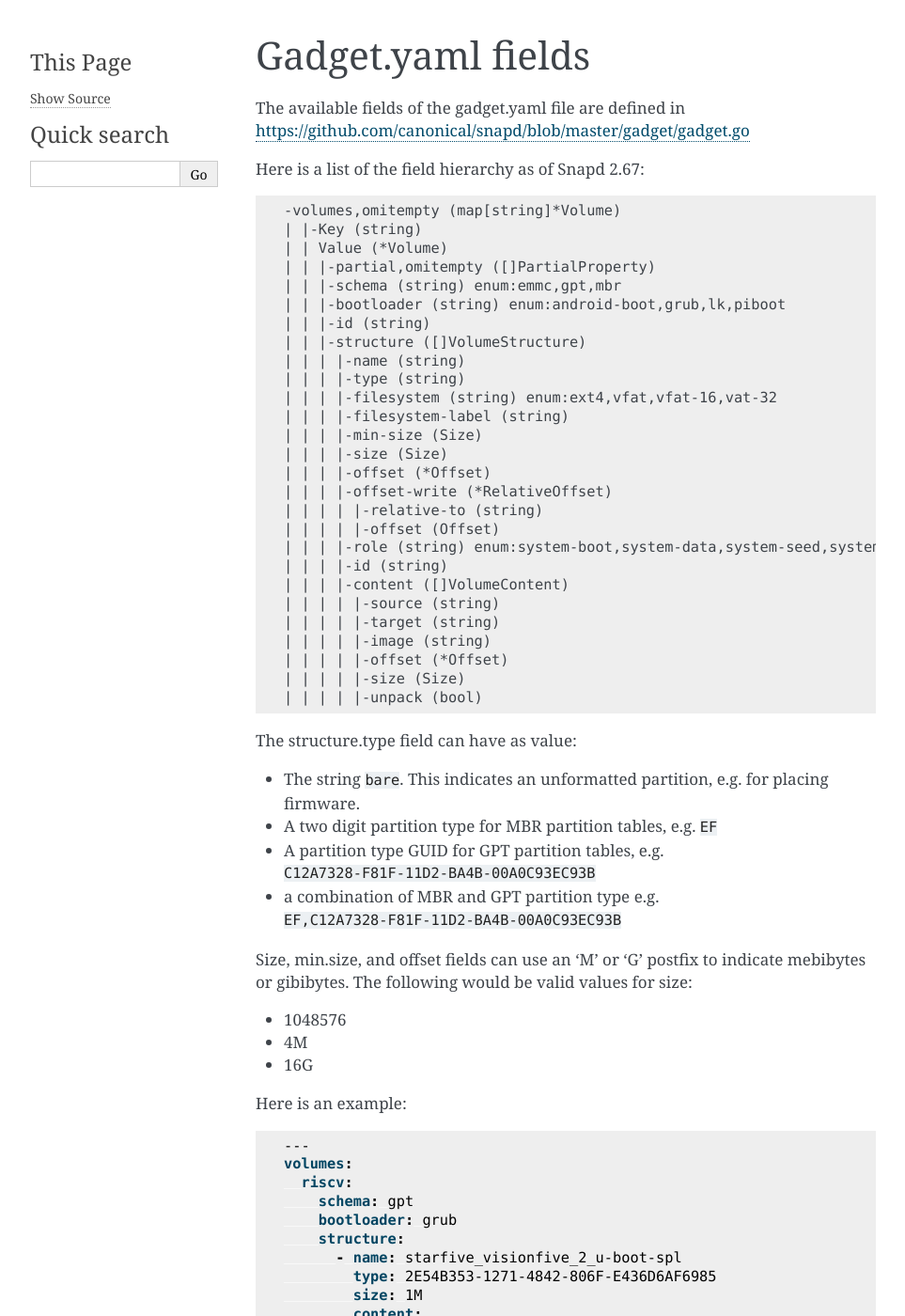
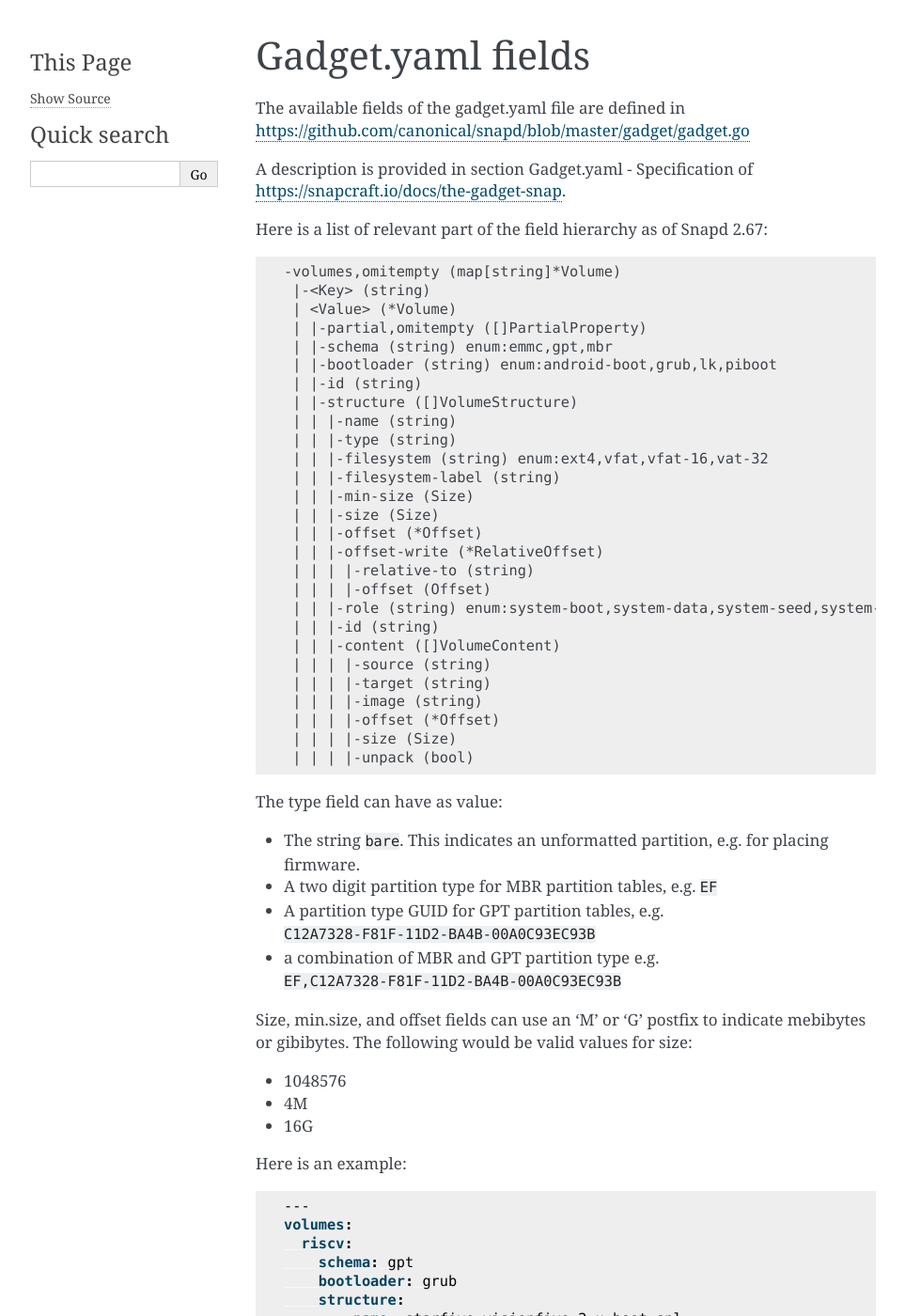
Before and after one commit to canonical/risc-v-cookbook, a Sphinx documentation site: the page built from docs/reference/gadget-definition.rst, in a window 1280 px wide and 1400 px high. Shown: the whole window at 94% size, without its empty margins (148-1111 px from the left). Built offline with Sphinx 7.4.7, drawn with Linux system fonts in a browser that asks for light colours.

Commit message:
gadget-definition: add link to Gadget snap documentation
Signed-off-by: Heinrich Schuchardt <heinrich.schuchardt@canonical.com>

```diff
--- a/docs/reference/gadget-definition.rst
+++ b/docs/reference/gadget-definition.rst
@@ -6,39 +6,43 @@
 The available fields of the gadget.yaml file are defined in
 https://github.com/canonical/snapd/blob/master/gadget/gadget.go
 
-Here is a list of the field hierarchy as of Snapd 2.67:
+A description is provided in section Gadget.yaml - Specification of
+https://snapcraft.io/docs/the-gadget-snap.
+
+Here is a list of relevant part of the field hierarchy as of Snapd 2.67:
 
 .. code-block:: text
 
     -volumes,omitempty (map[string]*Volume)
-    | |-Key (string)
-    | | Value (*Volume)
-    | | |-partial,omitempty ([]PartialProperty)
-    | | |-schema (string) enum:emmc,gpt,mbr
-    | | |-bootloader (string) enum:android-boot,grub,lk,piboot
-    | | |-id (string)
-    | | |-structure ([]VolumeStructure)
-    | | | |-name (string)
-    | | | |-type (string)
-    | | | |-filesystem (string) enum:ext4,vfat,vfat-16,vat-32
-    | | | |-filesystem-label (string)
-    | | | |-min-size (Size)
-    | | | |-size (Size)
-    | | | |-offset (*Offset)
-    | | | |-offset-write (*RelativeOffset)
-    | | | | |-relative-to (string)
-    | | | | |-offset (Offset)
-    | | | |-role (string) enum:system-boot,system-data,system-seed,system-seed-null,system-save
-    | | | |-id (string)
-    | | | |-content ([]VolumeContent)
-    | | | | |-source (string)
-    | | | | |-target (string)
-    | | | | |-image (string)
-    | | | | |-offset (*Offset)
-    | | | | |-size (Size)
-    | | | | |-unpack (bool)
+     |-<Key> (string)
+     | <Value> (*Volume)
+     | |-partial,omitempty ([]PartialProperty)
+     | |-schema (string) enum:emmc,gpt,mbr
+     | |-bootloader (string) enum:android-boot,grub,lk,piboot
+     | |-id (string)
+     | |-structure ([]VolumeStructure)
+     | | |-name (string)
+     | | |-type (string)
+     | | |-filesystem (string) enum:ext4,vfat,vfat-16,vat-32
+     | | |-filesystem-label (string)
+     | | |-min-size (Size)
+     | | |-size (Size)
+     | | |-offset (*Offset)
+     | | |-offset-write (*RelativeOffset)
+     | | | |-relative-to (string)
+     | | | |-offset (Offset)
+     | | |-role (string) enum:system-boot,system-data,system-seed,system-seed-null,system-save
+     | | |-id (string)
+     | | |-content ([]VolumeContent)
+     | | | |-source (string)
+     | | | |-target (string)
+     | | | |-image (string)
+     | | | |-offset (*Offset)
+     | | | |-size (Size)
+     | | | |-unpack (bool)
 
-The structure.type field can have as value:
+
+The type field can have as value:
 
 * The string :samp:`bare`.
   This indicates an unformatted partition, e.g. for placing firmware.
```
